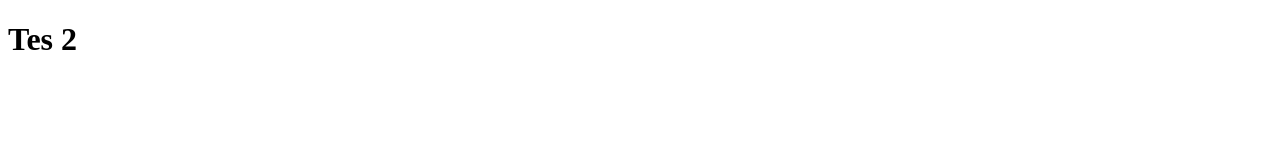
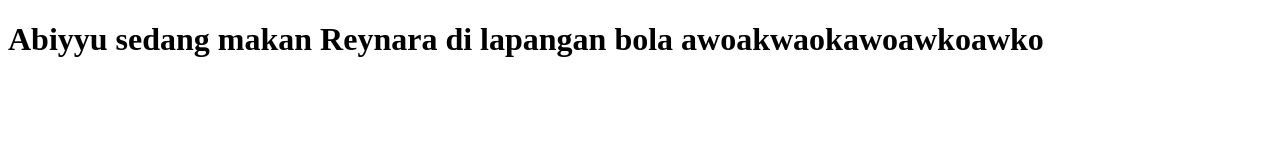
Before and after one commit to Veriart/tokped_clone, a plain HTML site: page tes2.html in a window 1280 px wide. Drawn offline with Linux system fonts and the light colour scheme.

Commit message:
changes the way it works

```diff
--- a/tes2.html
+++ b/tes2.html
@@ -6,6 +6,6 @@
     <title>Document</title>
 </head>
 <body>
-    <h1>Tes 2</h1>
+    <h1>Abiyyu sedang makan Reynara di lapangan bola awoakwaokawoawkoawko</h1>
 </body>
 </html>
```
